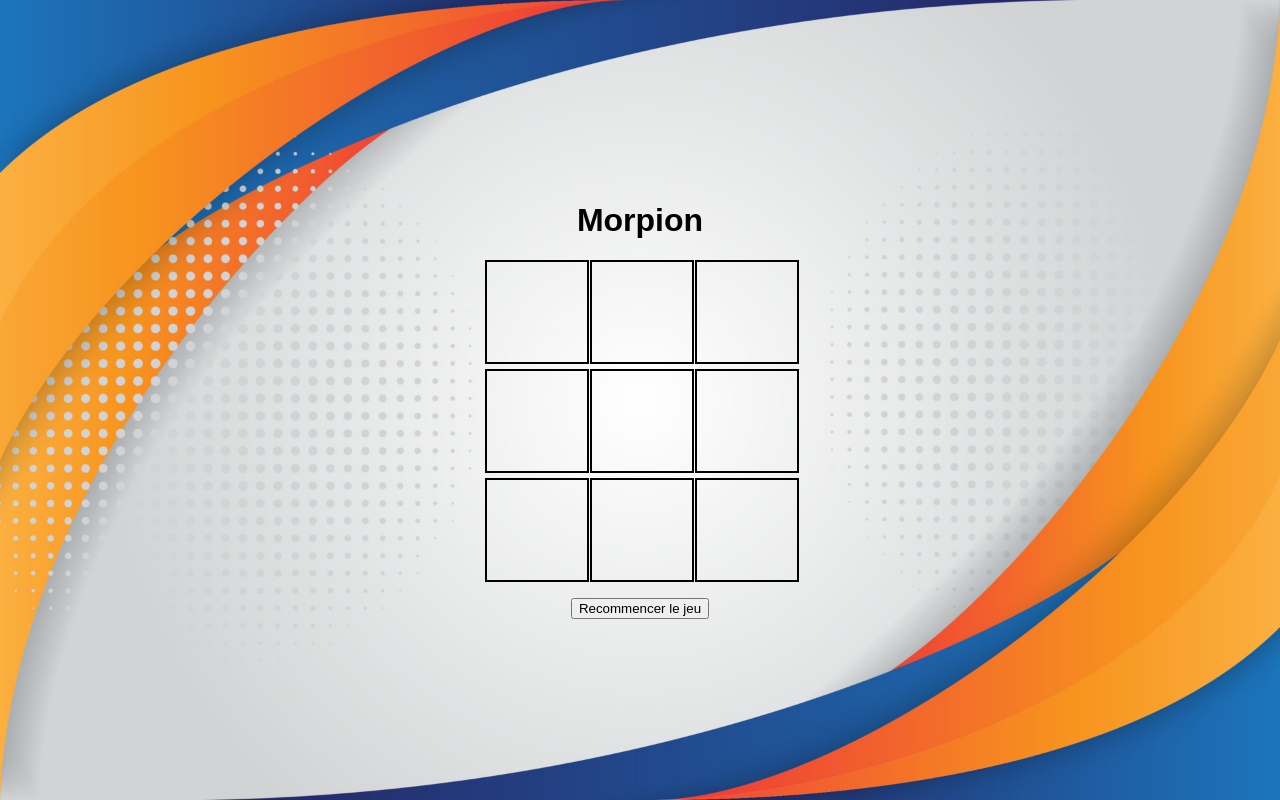
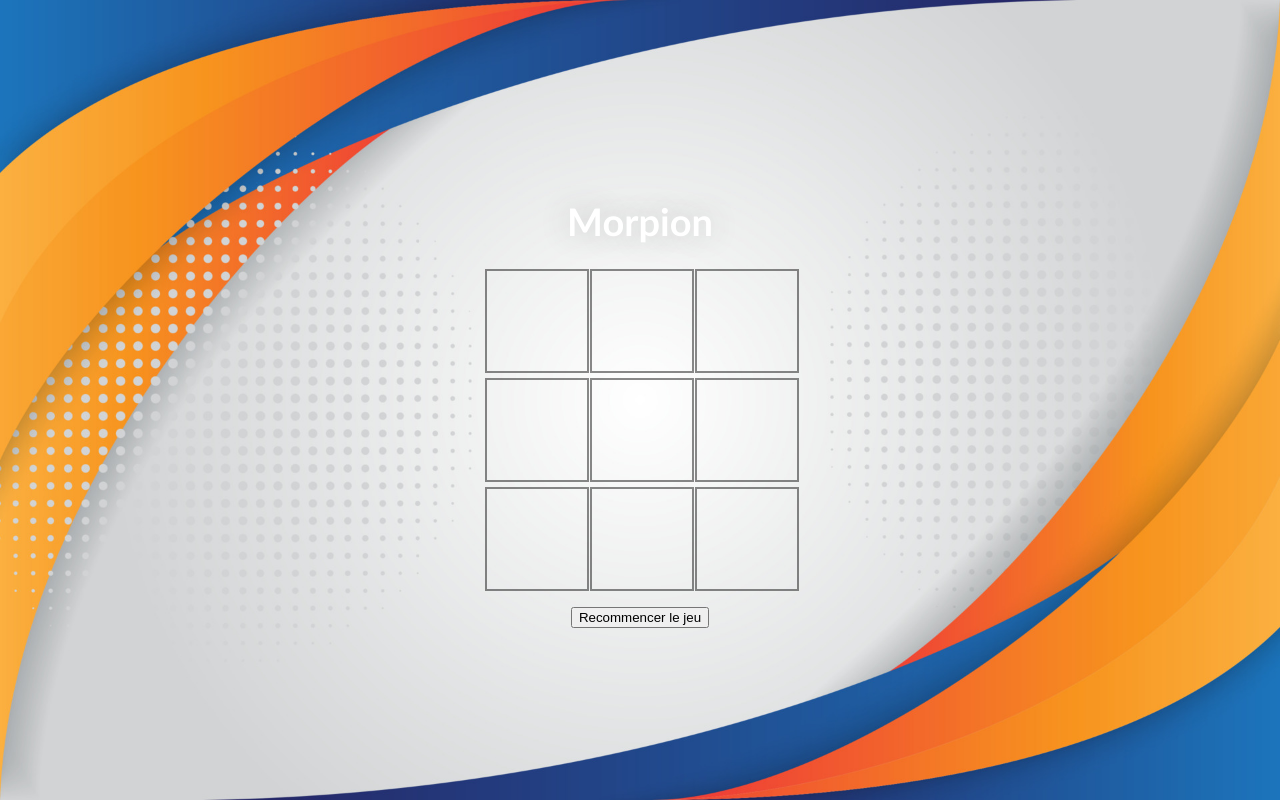
Before and after one commit to nunogmota/GitHub-portfolio, a PHP site: page /tictactoe/index.html in a window 1280 px wide. Run offline with PHP 8.4, Linux system fonts and the light colour scheme.

Commit message:
style on tic tac toe

```diff
--- a/style.css
+++ b/style.css
@@ -106,7 +106,6 @@
         h1 {
             color: #fff;
             text-shadow: 0 0 30px #c0c0c0;
-
             font-size: 38px;
             font-family:'Gill Sans', 'Gill Sans MT', Calibri, 'Trebuchet MS', sans-serif;
 
--- a/tictactoe/styles.css
+++ b/tictactoe/styles.css
@@ -1,6 +1,14 @@
 /* Styling for the entire webpage body */
+h1 {
+    color: #fff;
+    text-shadow: 0 0 30px #c0c0c0;
+    font-size: 38px;
+    font-family:'Gill Sans', 'Gill Sans MT', Calibri, 'Trebuchet MS', sans-serif;
+
+}
+
 body {
-    font-family: 'Arial', sans-serif;
+    font-family:Verdana, Geneva, Tahoma, sans-serif;
     display: flex;
     justify-content: center;
     align-items: center;
@@ -24,14 +32,14 @@ body {
 .cell {
     width: 100px;
     height: 100px;
-    border: 2px solid #000;
+    border: 2px solid #00000076;
     background-size: cover;
     cursor: pointer;
     transition: background-color 0.3s;
 }
 
 .cell:hover {
-    background-color: #f0f0f0;
+    background-color: #f0f0f020;
     transform: scale(1.1);
 }
 
```
